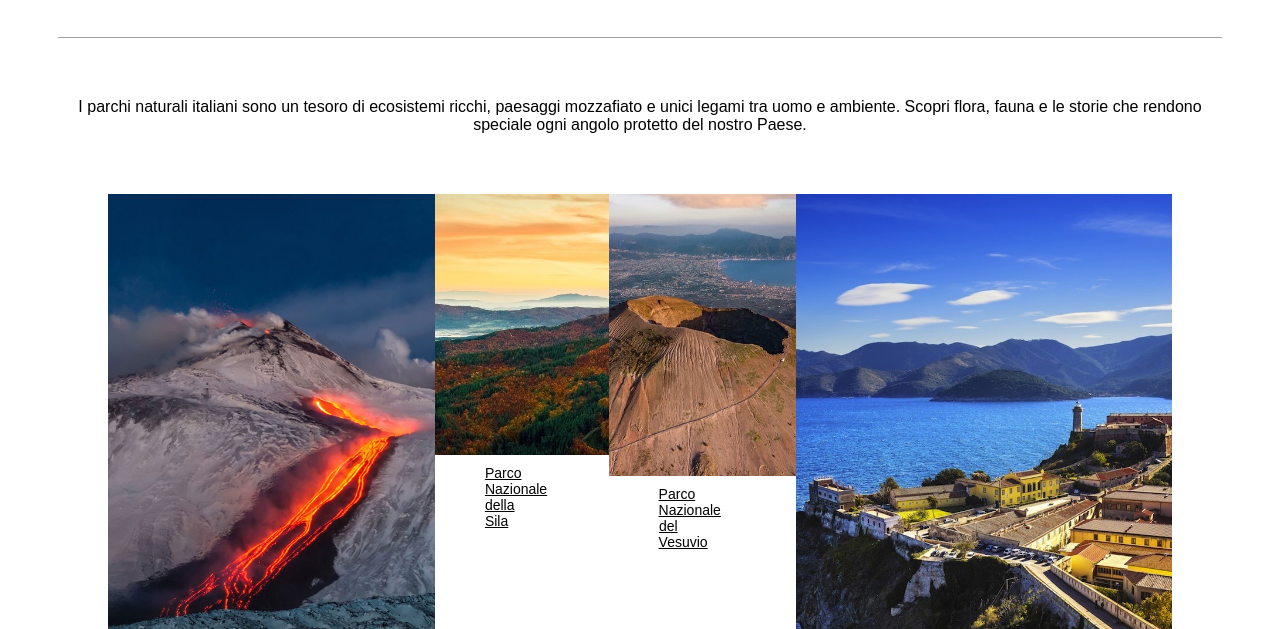
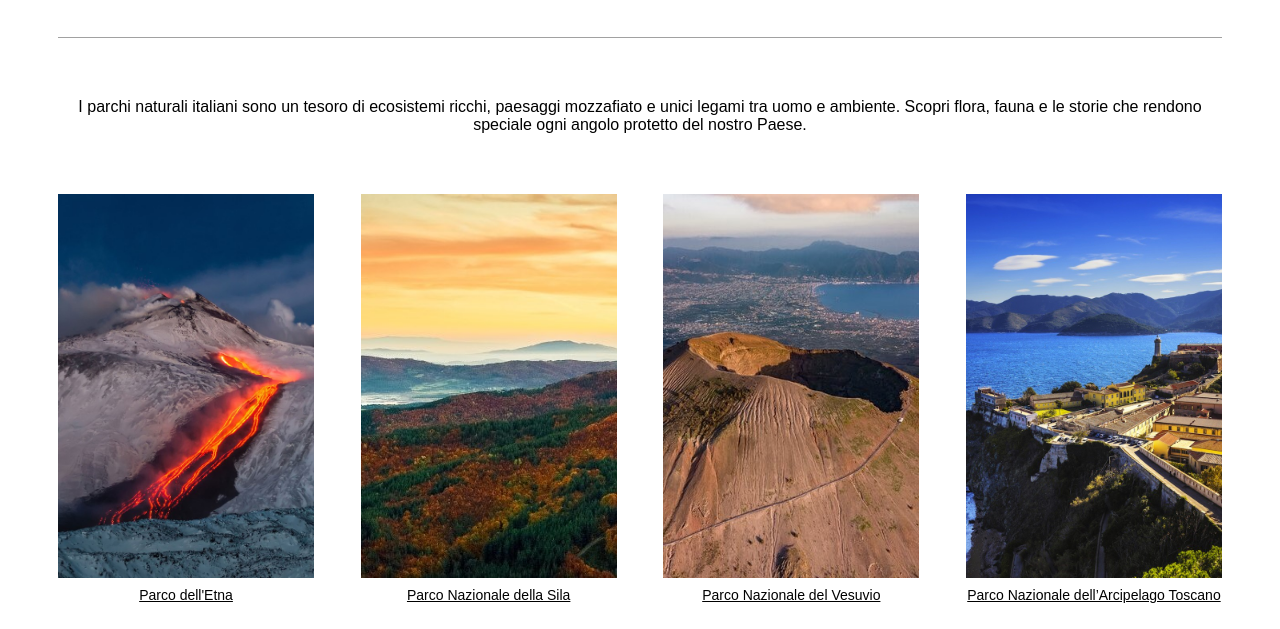
Before and after one commit to FlaminiaAgelao05/Parchi-Flaminiaa-Agelao, a plain HTML site: page index.html in a window 1280 px wide. Shown: the part 171-800 px from the top of the page. Drawn offline with Linux system fonts and the light colour scheme.

Commit message:
Update style.css

```diff
--- a/css/style.css
+++ b/css/style.css
@@ -128,40 +128,27 @@
 
 .imghome1 {
   display: flex;
+  flex-wrap: wrap;
   justify-content: space-between;
   width: calc(100% - 100px);
   margin-left: 50px;
   margin-top: 60px;
 }
 
-.imghome1 a {
+.imghome1 .parco {
   flex: 0 0 22%;
-  display: block;
+  margin-bottom: 20px;
 }
 
-.imghome1 img {
+.imghome1 .parco a img {
   width: 100%;
   height: auto;
   display: block;
 }
 
-@media (min-width: 1200px) {
-  .imghome1 {
-    width: calc(100% - 200px);
-    margin-left: 100px;
-  }
-
-  .imghome1 a {
-    flex: 0 0 18%;
-  }
-}
-
 .navparchi {
-  display: flex;
-  justify-content: space-between;
-  width: calc(100% - 100px);
-  margin-left: 50px;
-  margin-top: 10px;
+  margin-top: 8px;
+  text-align: center;
 }
 
 .navparchi a {
@@ -169,8 +156,25 @@
   font-family: Arial, Helvetica, sans-serif;
   text-decoration: underline;
   font-size: 14px;
-  text-align: center;
-  width: 22%;
+  display: inline-block;
+  width: 100%;
+}
+
+
+@media (max-width: 678px) {
+  .imghome1 {
+    justify-content: center;
+    gap: 10%;
+  }
+
+  .imghome1 .parco {
+    flex: 0 0 40%;
+    margin-bottom: 20px;
+  }
+
+  .navparchi a {
+    font-size: 12px;
+  }
 }
 
 .img, .img2, .imga, .imga2 {
```
